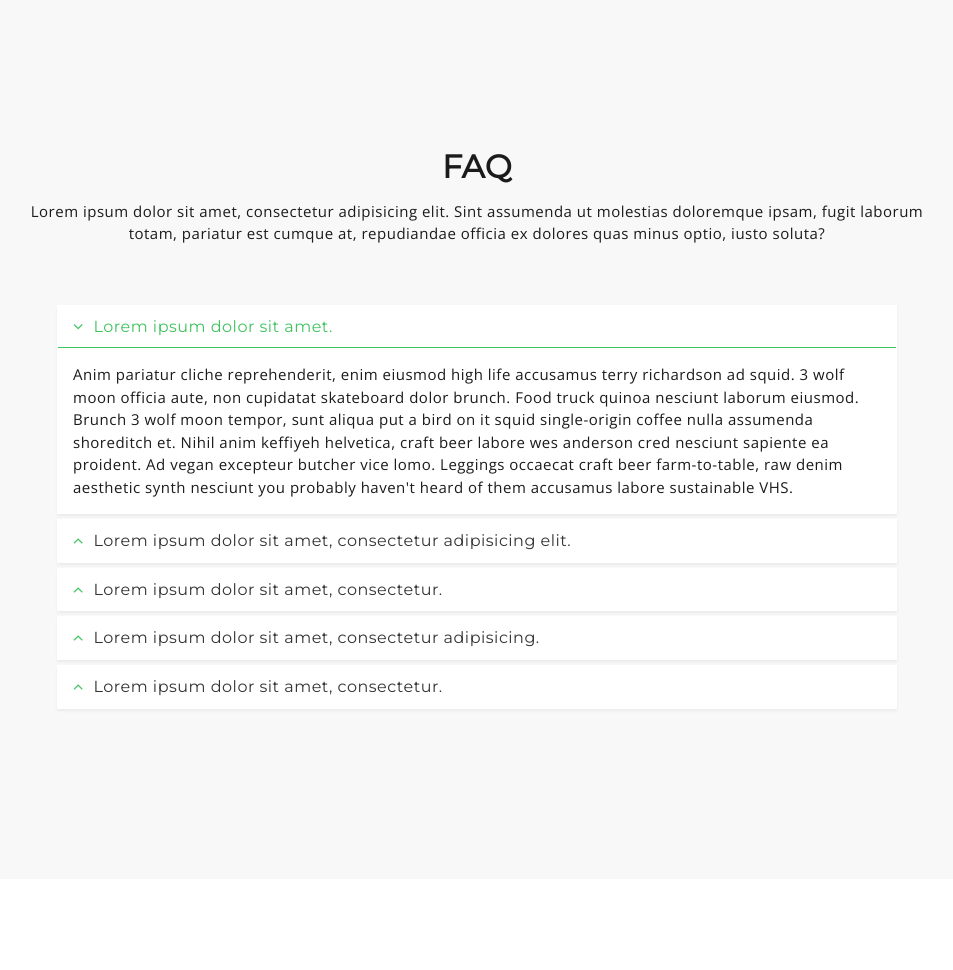
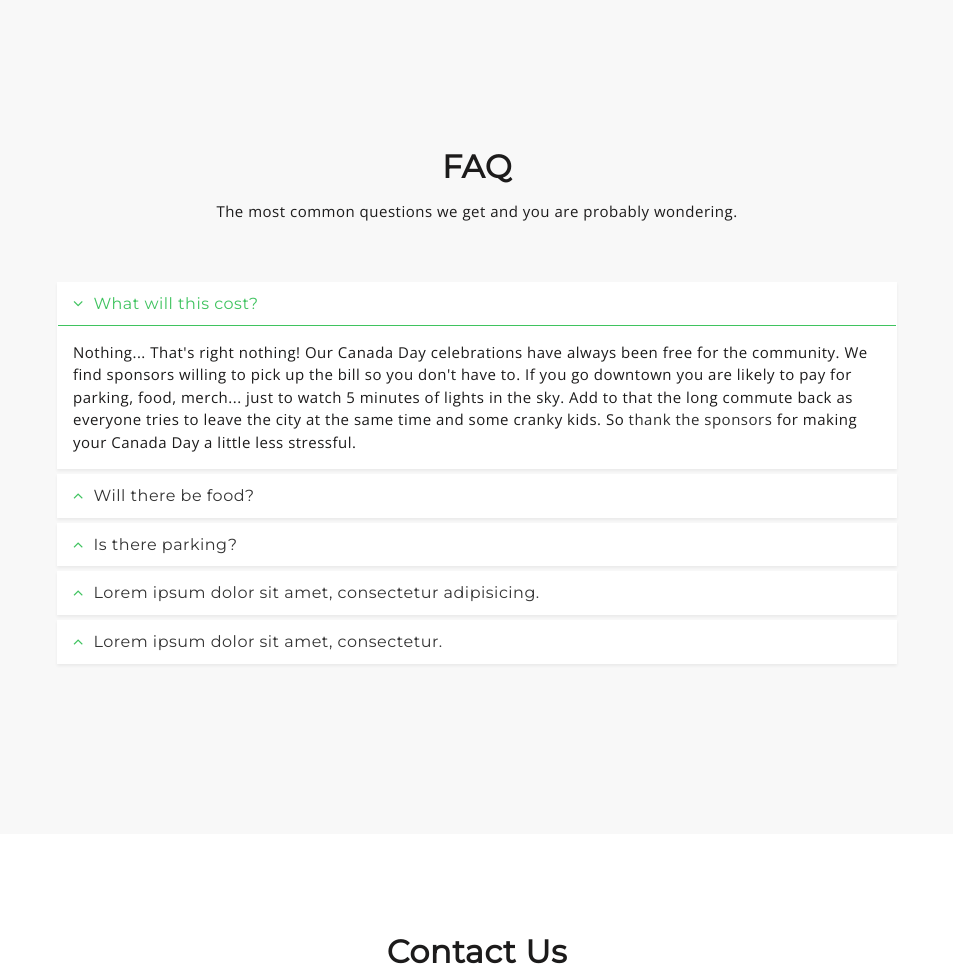
Before and after one commit to agnivohneb/blt_today-website, a PHP site: page / in a window 1280 px wide. Shown: the part 4119-5089 px from the top of the page, without its empty margins (163-1116 px from the left). Run offline with PHP 8.4, Linux system fonts and the light colour scheme; some libraries are stand-ins or nearby versions.

Commit message:
Add some things to the FAQ

```diff
--- a/index.php
+++ b/index.php
@@ -492,7 +492,7 @@
 
 							<div class="mu-title-area">
 								<h2 class="mu-title">FAQ</h2>
-								<p>Lorem ipsum dolor sit amet, consectetur adipisicing elit. Sint assumenda ut molestias doloremque ipsam, fugit laborum totam, pariatur est cumque at, repudiandae officia ex dolores quas minus optio, iusto soluta?</p>
+								<p>The most common questions we get and you are probably wondering.</p>
 							</div>
 
 							<div class="mu-faq-content">
@@ -503,13 +503,13 @@
 							          <div class="panel-heading">
 							            <h4 class="panel-title">
 							              <a data-toggle="collapse" data-parent="#accordion" href="#collapseOne" aria-expanded="true">
-							                <span class="fa fa-angle-down"></span> Lorem ipsum dolor sit amet.
+							                <span class="fa fa-angle-down"></span> What will this cost?
 							              </a>
 							            </h4>
 							          </div>
 							          <div id="collapseOne" class="panel-collapse collapse in">
 							            <div class="panel-body">
-							              Anim pariatur cliche reprehenderit, enim eiusmod high life accusamus terry richardson ad squid. 3 wolf moon officia aute, non cupidatat skateboard dolor brunch. Food truck quinoa nesciunt laborum eiusmod. Brunch 3 wolf moon tempor, sunt aliqua put a bird on it squid single-origin coffee nulla assumenda shoreditch et. Nihil anim keffiyeh helvetica, craft beer labore wes anderson cred nesciunt sapiente ea proident. Ad vegan excepteur butcher vice lomo. Leggings occaecat craft beer farm-to-table, raw denim aesthetic synth nesciunt you probably haven't heard of them accusamus labore sustainable VHS.
+							              Nothing... That's right nothing! Our Canada Day celebrations have always been free for the community. We find sponsors willing to pick up the bill so you don't have to. If you go downtown you are likely to pay for parking, food, merch... just to watch 5 minutes of lights in the sky. Add to that the long commute back as everyone tries to leave the city at the same time and some cranky kids. So <a href="#mu-speakers">thank the sponsors</a> for making your Canada Day a little less stressful.
 							            </div>
 							          </div>
 							        </div>
@@ -518,13 +518,13 @@
 							          <div class="panel-heading">
 							            <h4 class="panel-title">
 							              <a data-toggle="collapse" data-parent="#accordion" href="#collapseTwo">
-							                <span class="fa fa-angle-up"></span> Lorem ipsum dolor sit amet, consectetur adipisicing elit.
+							                <span class="fa fa-angle-up"></span> Will there be food?
 							              </a>
 							            </h4>
 							          </div>
 							          <div id="collapseTwo" class="panel-collapse collapse">
 							            <div class="panel-body">
-							              Anim pariatur cliche reprehenderit, enim eiusmod high life accusamus terry richardson ad squid. 3 wolf moon officia aute, non cupidatat skateboard dolor brunch. Food truck quinoa nesciunt laborum eiusmod. Brunch 3 wolf moon tempor, sunt aliqua put a bird on it squid single-origin coffee nulla assumenda shoreditch et. Nihil anim keffiyeh helvetica, craft beer labore wes anderson cred nesciunt sapiente ea proident. Ad vegan excepteur butcher vice lomo. Leggings occaecat craft beer farm-to-table, raw denim aesthetic synth nesciunt you probably haven't heard of them accusamus labore sustainable VHS.
+							              Of course! Pancakes and sausages for our breakfast event and hot dogs and ice cream for our evening event. And it's still free (while supplies last).
 							            </div>
 							          </div>
 							        </div>
@@ -533,13 +533,13 @@
 							          <div class="panel-heading">
 							            <h4 class="panel-title">
 							              <a data-toggle="collapse" data-parent="#accordion" href="#collapseThree">
-							                <span class="fa fa-angle-up"></span> Lorem ipsum dolor sit amet, consectetur.
+							                <span class="fa fa-angle-up"></span> Is there parking?
 							              </a>
 							            </h4>
 							          </div>
 							          <div id="collapseThree" class="panel-collapse collapse">
 							            <div class="panel-body">
-							              Anim pariatur cliche reprehenderit, enim eiusmod high life accusamus terry richardson ad squid. 3 wolf moon officia aute, non cupidatat skateboard dolor brunch. Food truck quinoa nesciunt laborum eiusmod. Brunch 3 wolf moon tempor, sunt aliqua put a bird on it squid single-origin coffee nulla assumenda shoreditch et. Nihil anim keffiyeh helvetica, craft beer labore wes anderson cred nesciunt sapiente ea proident. Ad vegan excepteur butcher vice lomo. Leggings occaecat craft beer farm-to-table, raw denim aesthetic synth nesciunt you probably haven't heard of them accusamus labore sustainable VHS.
+							              We always try to encourage using human powered or public transportation. Parking is not available at the country market. There are locations nearby to park. Ultramar and Tim Hortons (across the road) have asked that nobody park on their property if attending our event. Please respect others property and follow local laws/signs. Lock your doors and hide or remove any valuables from your vehicle. BLT Today and it's affiliates is not responsible for stolen/damaged property.
 							            </div>
 							          </div>
 							        </div>
```
